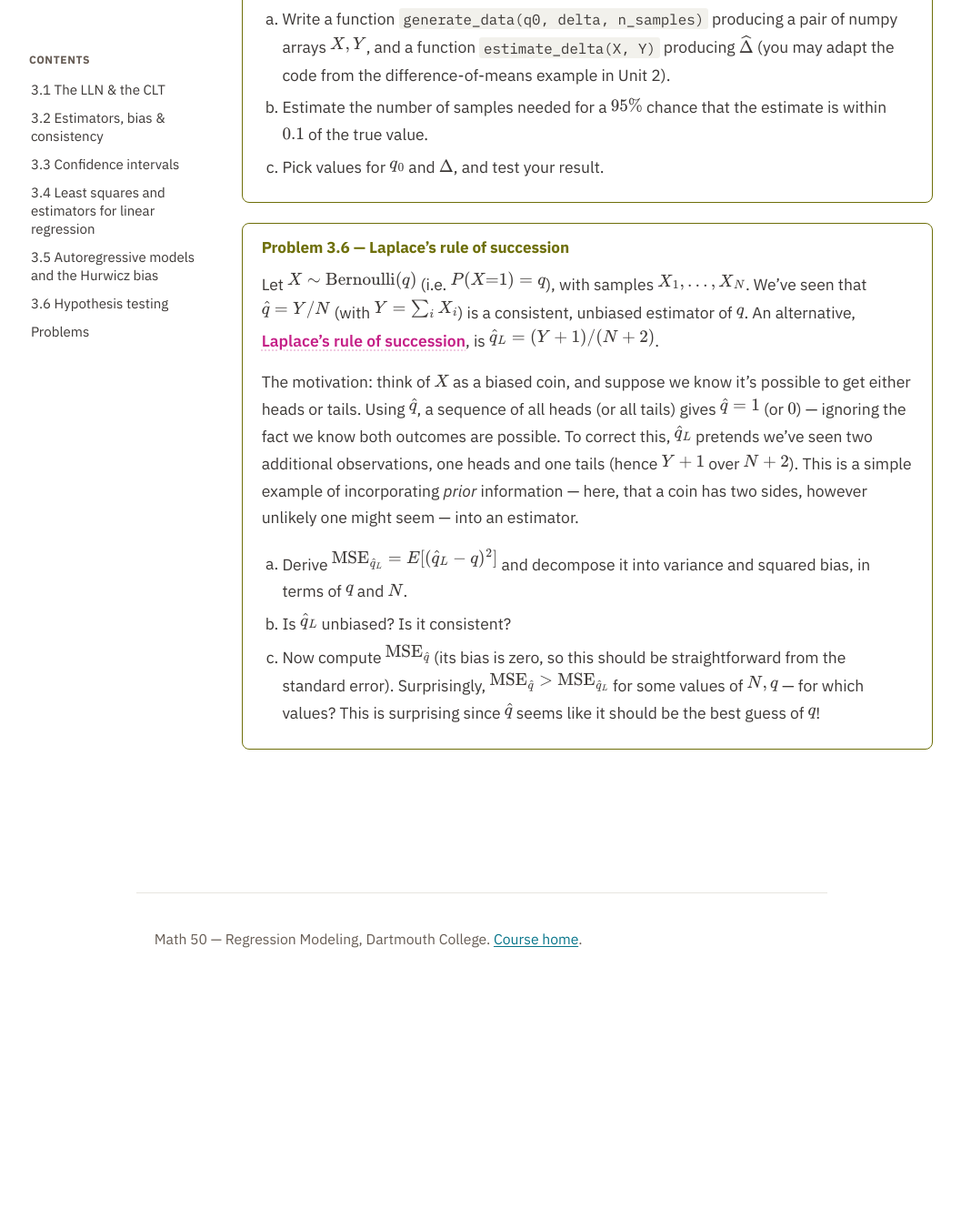
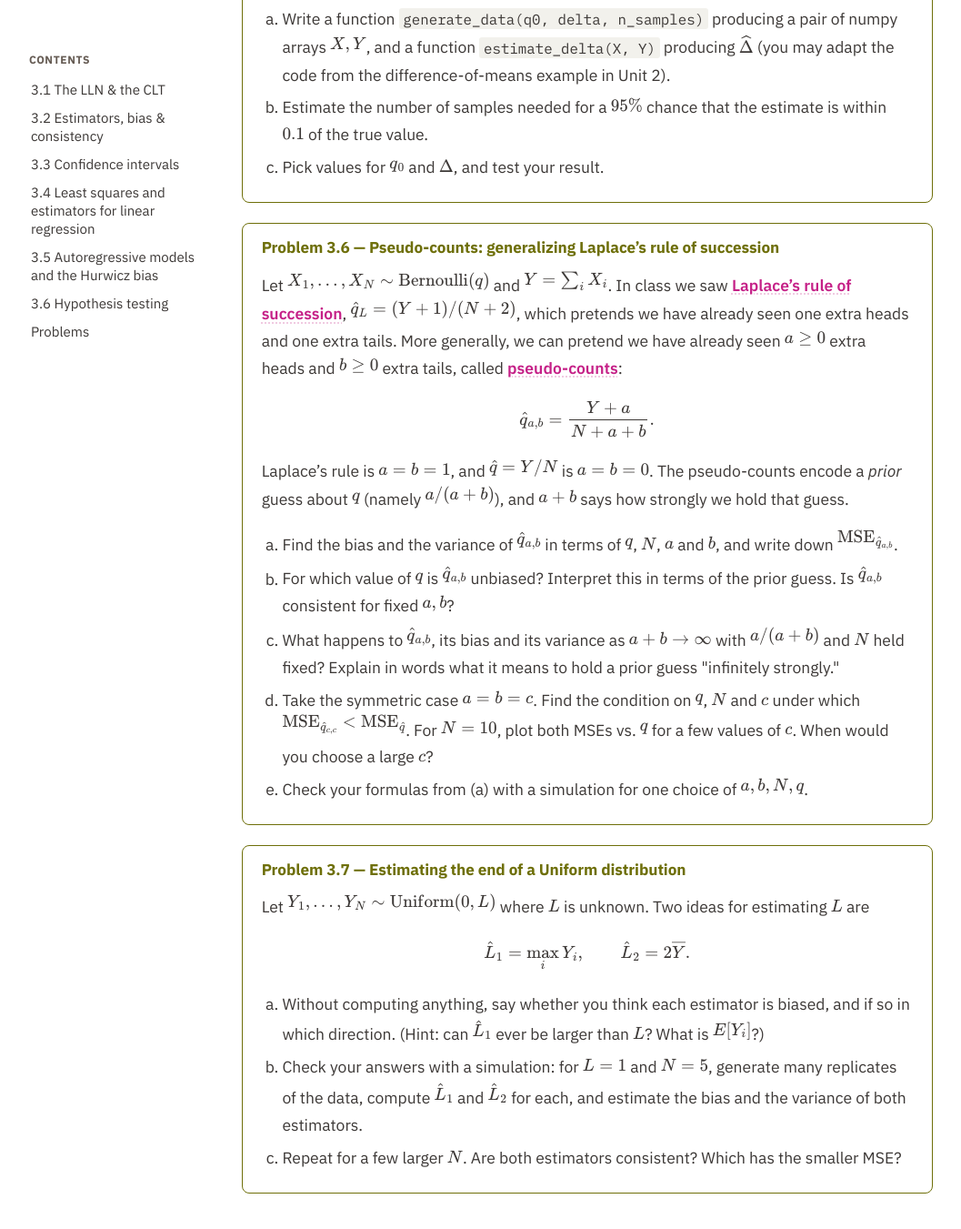
Before and after one commit to elevien/math50_2026, a Jekyll site: the page built from unit3/index.md, in a window 1280 px wide and 1400 px high, scrolled down 22913 px. Shown: the top 1351 px of the window at 91% size, without its empty margins (110-1167 px from the left). Built offline with Jekyll 4.4.1, drawn with Linux system fonts in a browser that asks for light colours; before the commit the page ends 24003 px from its top, so only the background shows below that.

Commit message:
Publish from math50_sandbox@de1f6e9

```diff
--- a/unit3/index.md
+++ b/unit3/index.md
@@ -270,6 +270,74 @@ $$ \hat\sigma_0^2 = \frac12\big[(Y_1-\overline Y)^2+(Y_2-\overline Y)^2\big], \q
 <li>Show that $\hat\sigma_0^2 = \frac14(Y_1-Y_2)^2$.</li>
 <li>Using $\text{var}(Y_1-Y_2)=2\sigma^2$, compute $E[\hat\sigma_0^2]$ in terms of $\sigma^2$.</li>
 <li>Confirm this matches $\frac{n-1}{n}\sigma^2$ for $n=2$.</li>
+</ol>
+</div>
+
+<div class="exercise" markdown="1">
+#### Bias, variance and MSE from a table
+
+An estimator $\hat\theta$ of $\theta=2$ has the sample distribution below.
+
+| $\hat\theta$ | $1$ | $2$ | $4$ |
+|:---:|:---:|:---:|:---:|
+| probability | $0.25$ | $0.5$ | $0.25$ |
+
+<ol type="a">
+<li>Compute the bias of $\hat\theta$.</li>
+<li>Compute $\text{var}(\hat\theta)$.</li>
+<li>Compute $\text{MSE}_{\hat\theta}=E[(\hat\theta-\theta)^2]$ directly from the table, and check that it equals $\text{var}(\hat\theta)+\text{bias}^2$.</li>
+</ol>
+</div>
+
+<div class="exercise" markdown="1">
+#### A weighted average
+
+Let $Y_1,Y_2$ be independent with $E[Y_i]=\mu$ and $\text{var}(Y_i)=\sigma^2$, and for a number $0\le w\le1$ let
+
+$$ \hat\mu_w = wY_1+(1-w)Y_2. $$
+
+<ol type="a">
+<li>Show that $\hat\mu_w$ is unbiased for every $w$.</li>
+<li>Find $\text{var}(\hat\mu_w)$. Which $w$ makes it smallest, and what is the smallest value?</li>
+</ol>
+</div>
+
+<div class="exercise" markdown="1">
+#### Shrinking the sample mean
+
+Let $Y_1,\dots,Y_N\sim\text{Normal}(\mu,\sigma^2)$ and, for a fixed number $a\ge0$, consider
+
+$$ \hat\mu_a=\frac{\overline Y}{1+a}. $$
+
+<ol type="a">
+<li>Find the bias and the variance of $\hat\mu_a$. What is its sample distribution?</li>
+<li>Write down $\text{MSE}_{\hat\mu_a}$. Is $\hat\mu_a$ consistent when $a>0$?</li>
+<li>Suppose the true mean is small compared with the standard error, $\mu^2\le\sigma^2/N$. Show that $\text{MSE}_{\hat\mu_a}<\text{MSE}_{\overline Y}$ for every $a>0$. What does this say about whether unbiased estimators are always best?</li>
+</ol>
+</div>
+
+<div class="exercise" markdown="1">
+#### Estimating $\mu^2$
+
+Let $Y_1,\dots,Y_N\sim\text{Normal}(\mu,\sigma^2)$. To estimate $\mu^2$ we use $\overline Y^{\,2}$.
+
+<ol type="a">
+<li>Using $\text{var}(\overline Y)=E[\overline Y^{\,2}]-E[\overline Y]^2$, show that $E[\overline Y^{\,2}]=\mu^2+\sigma^2/N$.</li>
+<li>Is $\overline Y^{\,2}$ an unbiased estimator of $\mu^2$? Is it consistent?</li>
+<li>Even though $\overline Y$ is unbiased for $\mu$, $\overline Y^{\,2}$ is not unbiased for $\mu^2$. In one sentence, why not?</li>
+</ol>
+</div>
+
+<div class="exercise" markdown="1">
+#### Estimating $q$ from the variance
+
+Let $Y_1,\dots,Y_N\sim\text{Bernoulli}(q)$ and suppose we know $q<1/2$. Besides $\hat q=\overline Y$, we could estimate the variance with $\hat\sigma_0^2=\frac1N\sum_i(Y_i-\overline Y)^2$ and then solve $\hat\sigma_0^2=q(1-q)$ for $q$.
+
+<ol type="a">
+<li>Expanding the square gives $\hat\sigma_0^2=\frac1N\sum_iY_i^2-\overline Y^{\,2}$. Since each $Y_i$ is $0$ or $1$, $Y_i^2=Y_i$. Use this to show that $\hat\sigma_0^2=\overline Y(1-\overline Y)$.</li>
+<li>Solve $v=q(1-q)$ for $q$. There are two solutions; which one should we use, and why do we need to know $q<1/2$?</li>
+<li>Plug in $v=\hat\sigma_0^2$ and show that the new estimator is $\min(\overline Y,\,1-\overline Y)$.</li>
+<li>Is this estimator biased? (Hint: compare it with $\overline Y$.)</li>
 </ol>
 </div>
 
@@ -679,15 +747,33 @@ where, as in Unit 1, $N(\cdot)$ counts the rows satisfying a condition.
 </div>
 
 <div class="exercise" markdown="1">
-#### Problem 3.6 &mdash; Laplace's rule of succession
+#### Problem 3.6 &mdash; Pseudo-counts: generalizing Laplace's rule of succession
 
-Let $X\sim\text{Bernoulli}(q)$ (i.e. $P(X{=}1)=q$), with samples $X_1,\dots,X_N$. We've seen that $\hat q=Y/N$ (with $Y=\sum_iX_i$) is a consistent, unbiased estimator of $q$. An alternative, <span class="term">[Laplace's rule of succession](https://en.wikipedia.org/wiki/Rule_of_succession)</span>, is $\hat q_L=(Y+1)/(N+2)$.
+Let $X_1,\dots,X_N\sim\text{Bernoulli}(q)$ and $Y=\sum_iX_i$. In class we saw <span class="term">[Laplace's rule of succession](https://en.wikipedia.org/wiki/Rule_of_succession)</span>, $\hat q_L=(Y+1)/(N+2)$, which pretends we have already seen one extra heads and one extra tails. More generally, we can pretend we have already seen $a\ge0$ extra heads and $b\ge0$ extra tails, called <span class="term">[pseudo-counts](https://en.wikipedia.org/wiki/Pseudocount)</span>:
 
-The motivation: think of $X$ as a biased coin, and suppose we know it's possible to get either heads or tails. Using $\hat q$, a sequence of all heads (or all tails) gives $\hat q=1$ (or $0$) &mdash; ignoring the fact we know both outcomes are possible. To correct this, $\hat q_L$ pretends we've seen two additional observations, one heads and one tails (hence $Y+1$ over $N+2$). This is a simple example of incorporating *prior* information &mdash; here, that a coin has two sides, however unlikely one might seem &mdash; into an estimator.
+$$ \hat q_{a,b}=\frac{Y+a}{N+a+b}. $$
+
+Laplace's rule is $a=b=1$, and $\hat q=Y/N$ is $a=b=0$. The pseudo-counts encode a *prior* guess about $q$ (namely $a/(a+b)$), and $a+b$ says how strongly we hold that guess.
 
 <ol type="a">
-<li>Derive $\text{MSE}_{\hat q_L} = E[(\hat q_L-q)^2]$ and decompose it into variance and squared bias, in terms of $q$ and $N$.</li>
-<li>Is $\hat q_L$ unbiased? Is it consistent?</li>
-<li>Now compute $\text{MSE}_{\hat q}$ (its bias is zero, so this should be straightforward from the standard error). Surprisingly, $\text{MSE}_{\hat q} > \text{MSE}_{\hat q_L}$ for some values of $N,q$ &mdash; for which values? This is surprising since $\hat q$ seems like it should be the best guess of $q$!</li>
+<li>Find the bias and the variance of $\hat q_{a,b}$ in terms of $q$, $N$, $a$ and $b$, and write down $\text{MSE}_{\hat q_{a,b}}$.</li>
+<li>For which value of $q$ is $\hat q_{a,b}$ unbiased? Interpret this in terms of the prior guess. Is $\hat q_{a,b}$ consistent for fixed $a,b$?</li>
+<li>What happens to $\hat q_{a,b}$, its bias and its variance as $a+b\to\infty$ with $a/(a+b)$ and $N$ held fixed? Explain in words what it means to hold a prior guess "infinitely strongly."</li>
+<li>Take the symmetric case $a=b=c$. Find the condition on $q$, $N$ and $c$ under which $\text{MSE}_{\hat q_{c,c}}<\text{MSE}_{\hat q}$. For $N=10$, plot both MSEs vs. $q$ for a few values of $c$. When would you choose a large $c$?</li>
+<li>Check your formulas from (a) with a simulation for one choice of $a,b,N,q$.</li>
 </ol>
 </div>
+
+<div class="exercise" markdown="1">
+#### Problem 3.7 &mdash; Estimating the end of a Uniform distribution
+
+Let $Y_1,\dots,Y_N\sim\text{Uniform}(0,L)$ where $L$ is unknown. Two ideas for estimating $L$ are
+
+$$ \hat L_1=\max_i Y_i, \qquad \hat L_2=2\overline Y. $$
+
+<ol type="a">
+<li>Without computing anything, say whether you think each estimator is biased, and if so in which direction. (Hint: can $\hat L_1$ ever be larger than $L$? What is $E[Y_i]$?)</li>
+<li>Check your answers with a simulation: for $L=1$ and $N=5$, generate many replicates of the data, compute $\hat L_1$ and $\hat L_2$ for each, and estimate the bias and the variance of both estimators.</li>
+<li>Repeat for a few larger $N$. Are both estimators consistent? Which has the smaller MSE?</li>
+</ol>
+</div>
```
Also changed, not shown: other parts of unit3/index.md (+1 -1 lines), 1 other file.
